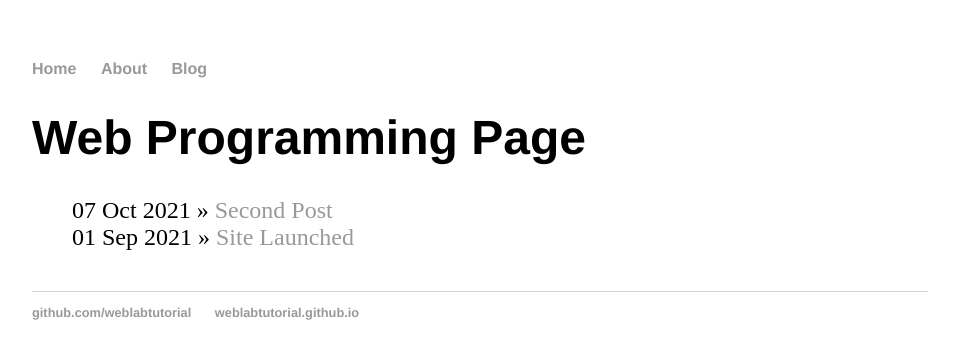
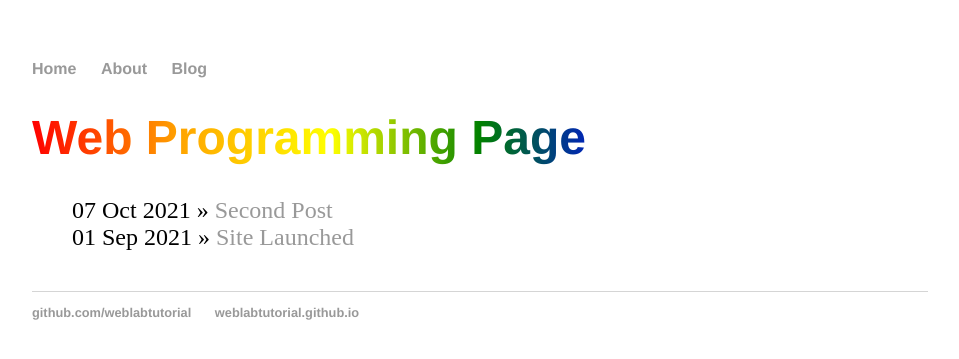
Before and after one commit to JimBilll/JimBilll.github.io, a Jekyll site: the page built from blog/index.html, in a window 1280 px wide. Shown: the top 359 px of the page, without its empty margins (160-1119 px from the left). Built offline with Jekyll 4.4.1, drawn with Linux system fonts in a browser that asks for light colours.

Commit message:
Update index.html

```diff
--- a/blog/index.html
+++ b/blog/index.html
@@ -2,7 +2,7 @@
 layout: default
 title: Web Programming Page
 ---
-<h1>{{ page.title }}</h1>
+<h1 class="rainbow-text">{{ page.title }}</h1>
 <ul class="posts">
  {% for post in site.posts %}
  <li><span>{{ post.date | date_to_string }}</span> » <a href="{{ post.url }}" title="{{ post.title }}">{{
```
